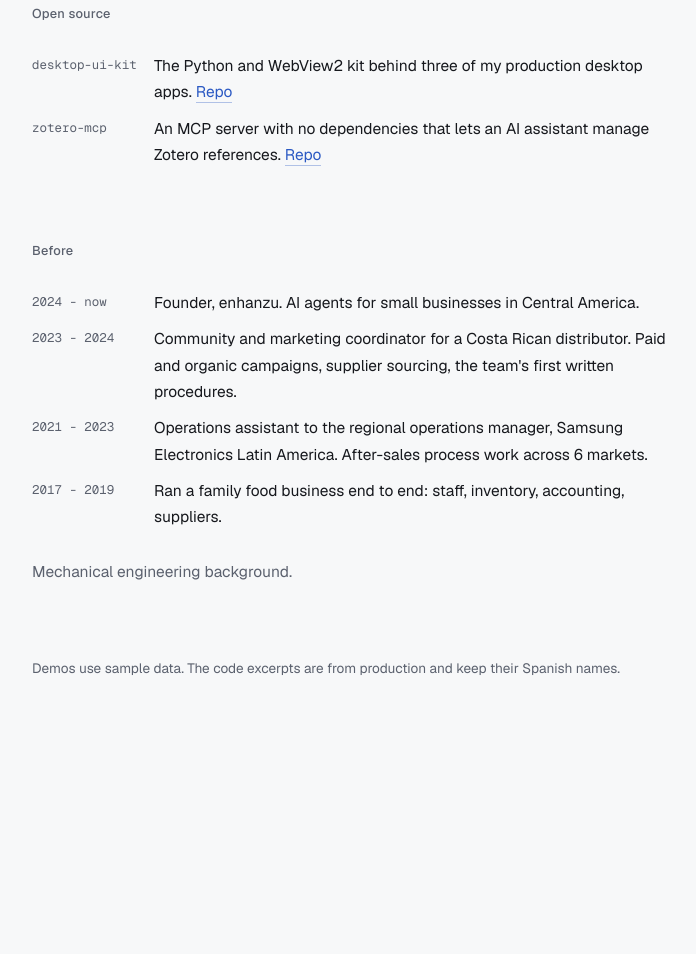
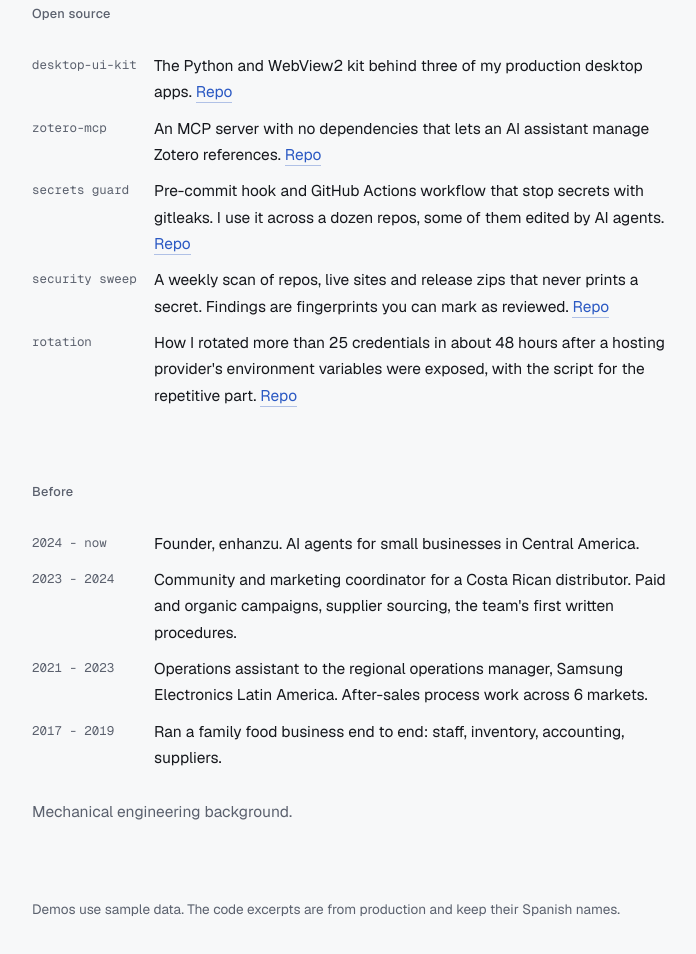
Before and after one commit to AndresLazo26/AndresLazo26.github.io, a plain HTML site: page index.html in a window 1280 px wide. Shown: the part 4740-5694 px from the top of the page, without its empty margins (288-984 px from the left). Before the commit the page ends 5516 px from the top, so only its background shows below. Drawn offline with nearby package versions, Linux system fonts and the light colour scheme.

Commit message:
Add security repos

```diff
--- a/index.html
+++ b/index.html
@@ -200,6 +200,9 @@ def agendo(H, email, desde):
   <ul class="plain">
     <li><span class="yr">desktop-ui-kit</span><span>The Python and WebView2 kit behind three of my production desktop apps. <a href="https://github.com/AndresLazo26/desktop-ui-kit">Repo</a></span></li>
     <li><span class="yr">zotero-mcp</span><span>An MCP server with no dependencies that lets an AI assistant manage Zotero references. <a href="https://github.com/AndresLazo26/zotero-mcp">Repo</a></span></li>
+    <li><span class="yr">secrets guard</span><span>Pre-commit hook and GitHub Actions workflow that stop secrets with gitleaks. I use it across a dozen repos, some of them edited by AI agents. <a href="https://github.com/AndresLazo26/precommit-secrets-guard">Repo</a></span></li>
+    <li><span class="yr">security sweep</span><span>A weekly scan of repos, live sites and release zips that never prints a secret. Findings are fingerprints you can mark as reviewed. <a href="https://github.com/AndresLazo26/security-sweep">Repo</a></span></li>
+    <li><span class="yr">rotation</span><span>How I rotated more than 25 credentials in about 48 hours after a hosting provider's environment variables were exposed, with the script for the repetitive part. <a href="https://github.com/AndresLazo26/post-incident-rotation">Repo</a></span></li>
   </ul>
 </section>
 
```
